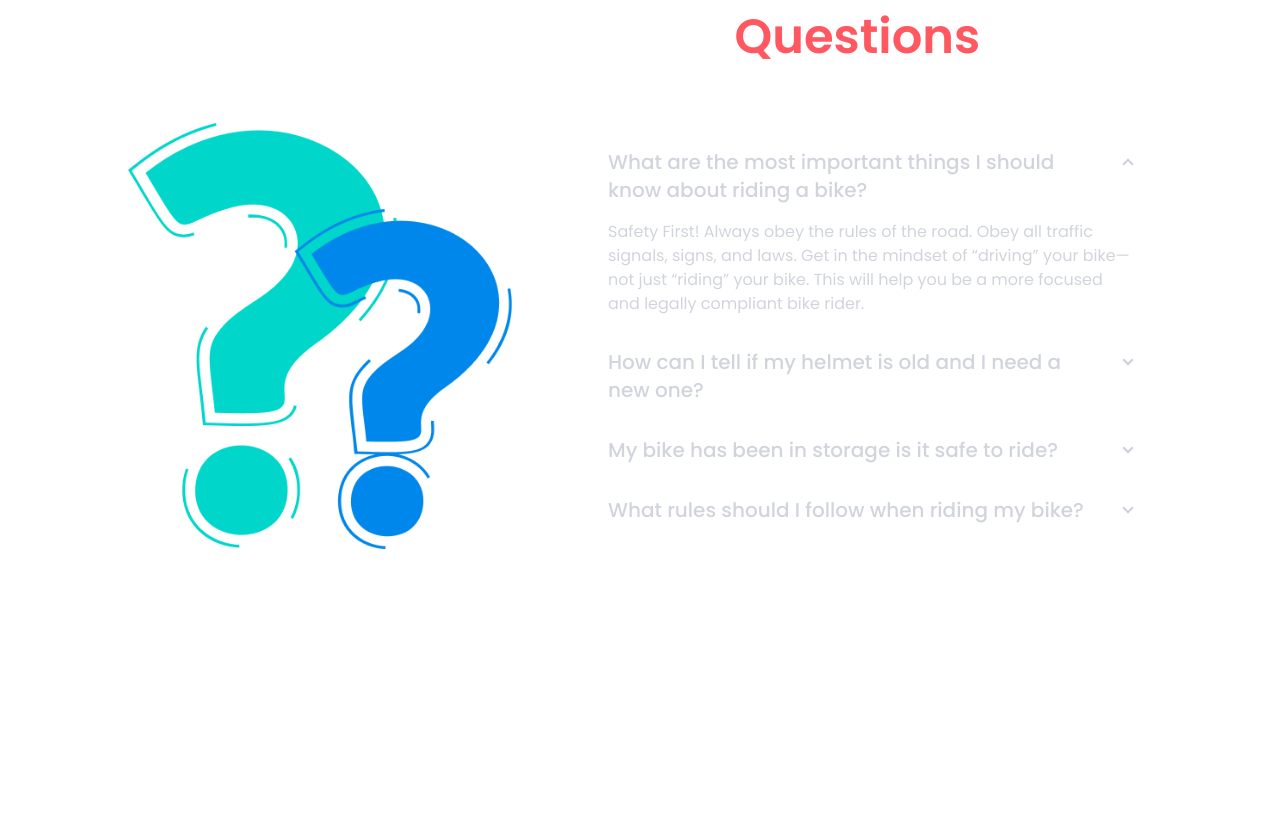
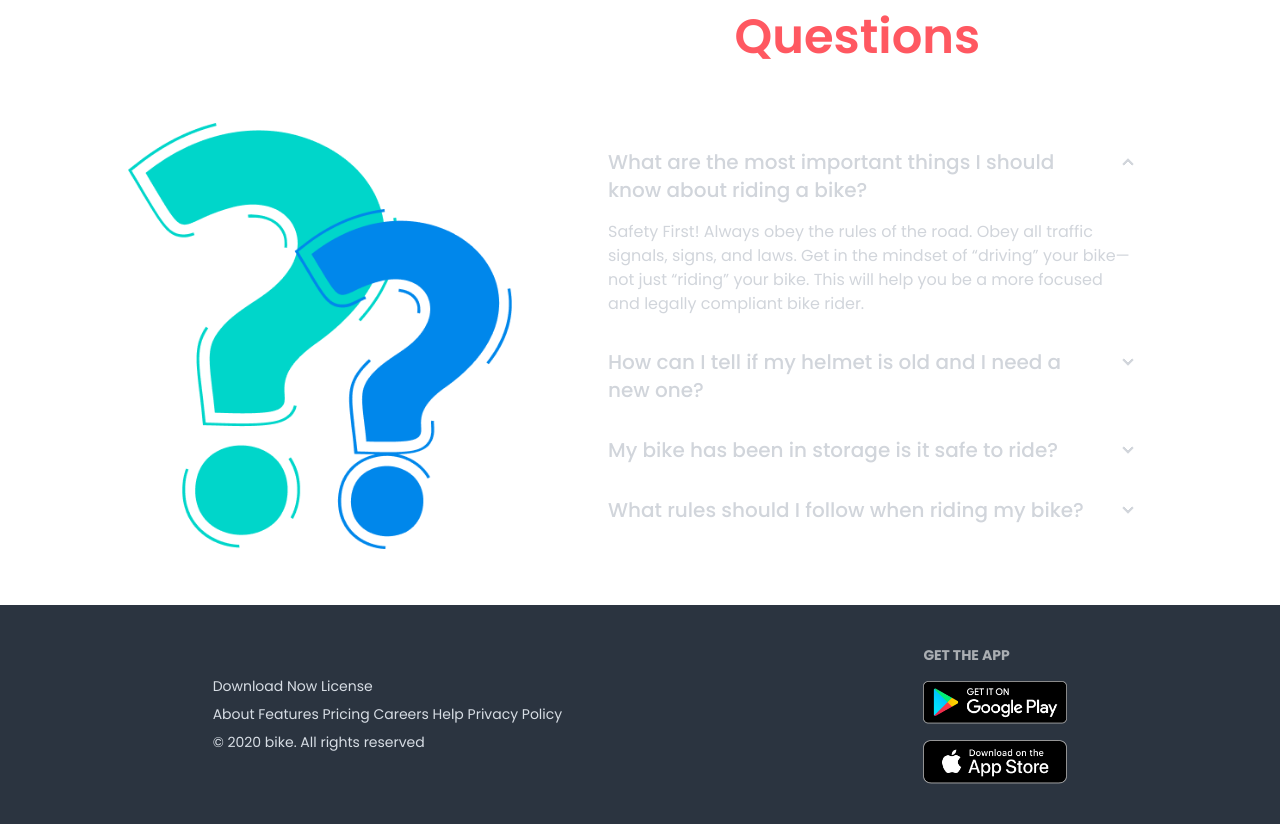
Before and after one commit to sajjad516/Bikers-Zone, a plain HTML site: page index.html in a window 1280 px wide. Shown: the part 1997-2821 px from the top of the page. Before the commit the page ends 2602 px from the top, so only its background shows below. Drawn offline with nearby package versions, Linux system fonts and the light colour scheme.

Commit message:
footer part added

```diff
--- a/index.html
+++ b/index.html
@@ -210,11 +210,12 @@
                 <div class="card card-compact text-center px-4 py-6 bg-base-100 border border-[#DEDEDE]">
                     <figure><img class="w-40" src="images/others/user-1.png" alt="Shoes" /></figure>
                     <div class="card-body">
-                        <p class="text-gray-200">Slate helps you see how many more days you need to work to reach your financial goal for the month and year.</p>
+                        <p class="text-gray-200">Slate helps you see how many more days you need to work to reach your
+                            financial goal for the month and year.</p>
                         <div class="rating justify-center my-3">
                             <input type="radio" name="rating-2" class="mask mask-star-2 bg-orange-400" />
                             <input type="radio" name="rating-2" class="mask mask-star-2 bg-orange-400" />
-                            <input type="radio" name="rating-2" class="mask mask-star-2 bg-orange-400"  />
+                            <input type="radio" name="rating-2" class="mask mask-star-2 bg-orange-400" />
                             <input type="radio" name="rating-2" class="mask mask-star-2 bg-orange-400" checked />
                             <input type="radio" name="rating-2" class="mask mask-star-2 bg-orange-400" />
                         </div>
@@ -228,11 +229,12 @@
                 <div class="card card-compact text-center px-4 py-6 bg-base-100 border border-[#DEDEDE]">
                     <figure><img class="w-40" src="images/others/user-2.png" alt="Shoes" /></figure>
                     <div class="card-body">
-                        <p class="text-gray-200">Slate helps you see how many more days you need to work to reach your financial goal for the month and year.</p>
+                        <p class="text-gray-200">Slate helps you see how many more days you need to work to reach your
+                            financial goal for the month and year.</p>
                         <div class="rating justify-center my-3">
                             <input type="radio" name="rating-2" class="mask mask-star-2 bg-orange-400" />
                             <input type="radio" name="rating-2" class="mask mask-star-2 bg-orange-400" />
-                            <input type="radio" name="rating-2" class="mask mask-star-2 bg-orange-400"  />
+                            <input type="radio" name="rating-2" class="mask mask-star-2 bg-orange-400" />
                             <input type="radio" name="rating-2" class="mask mask-star-2 bg-orange-400" checked />
                             <input type="radio" name="rating-2" class="mask mask-star-2 bg-orange-400" />
                         </div>
@@ -246,11 +248,12 @@
                 <div class="card card-compact text-center px-4 py-6 bg-base-100 border border-[#DEDEDE]">
                     <figure><img class="w-40" src="images/others/user-3.png" alt="Shoes" /></figure>
                     <div class="card-body">
-                        <p class="text-gray-200">Slate helps you see how many more days you need to work to reach your financial goal for the month and year.</p>
+                        <p class="text-gray-200">Slate helps you see how many more days you need to work to reach your
+                            financial goal for the month and year.</p>
                         <div class="rating justify-center my-3">
                             <input type="radio" name="rating-2" class="mask mask-star-2 bg-orange-400" />
                             <input type="radio" name="rating-2" class="mask mask-star-2 bg-orange-400" />
-                            <input type="radio" name="rating-2" class="mask mask-star-2 bg-orange-400"  />
+                            <input type="radio" name="rating-2" class="mask mask-star-2 bg-orange-400" />
                             <input type="radio" name="rating-2" class="mask mask-star-2 bg-orange-400" checked />
                             <input type="radio" name="rating-2" class="mask mask-star-2 bg-orange-400" />
                         </div>
@@ -264,7 +267,8 @@
         </section>
         <!-- FAQ section -->
         <section>
-            <h1 class="text-5xl text-white my-10 font-semibold text-center leading-tight">Frequently Asked <span class="text-error">Questions</span></h1>
+            <h1 class="text-5xl text-white my-10 font-semibold text-center leading-tight">Frequently Asked <span
+                    class="text-error">Questions</span></h1>
             <div class="mb-10">
                 <div class="hero md:px-10 lg:px-28">
                     <div class="hero-content gap-20 text-gray-300  flex-col lg:flex-row">
@@ -277,7 +281,9 @@
                                     know about riding a bike?
                                 </div>
                                 <div class="collapse-content">
-                              <p>Safety First! Always obey the rules of the road. Obey all traffic signals, signs, and laws. Get in the mindset of “driving” your bike—not just “riding” your bike. This will help you be a more focused and legally compliant bike rider. </p>
+                                    <p>Safety First! Always obey the rules of the road. Obey all traffic signals, signs,
+                                        and laws. Get in the mindset of “driving” your bike—not just “riding” your bike.
+                                        This will help you be a more focused and legally compliant bike rider. </p>
                                 </div>
                             </div>
                             <div class="collapse collapse-arrow">
@@ -286,7 +292,9 @@
                                     How can I tell if my helmet is old and I need a new one?
                                 </div>
                                 <div class="collapse-content">
-                              <p>Safety First! Always obey the rules of the road. Obey all traffic signals, signs, and laws. Get in the mindset of “driving” your bike—not just “riding” your bike. This will help you be a more focused and legally compliant bike rider. </p>
+                                    <p>Safety First! Always obey the rules of the road. Obey all traffic signals, signs,
+                                        and laws. Get in the mindset of “driving” your bike—not just “riding” your bike.
+                                        This will help you be a more focused and legally compliant bike rider. </p>
                                 </div>
                             </div>
                             <div class="collapse collapse-arrow">
@@ -313,8 +321,30 @@
             </div>
         </section>
     </main>
-    <footer>
-
+    <!-- footer section -->
+    <footer class="footer flex justify-around items-center p-10 bg-neutral text-neutral-content">
+        <div>
+            <div>
+                <a href="#">Download Now</a>
+                <a href="#">License</a>
+            </div>
+            <div>
+                <a href="#">About</a>
+                <a href="#">Features</a>
+                <a href="#">Pricing</a>
+                <a href="#">Careers</a>
+                <a href="#">Help</a>
+                <a href="#">Privacy Policy</a>
+            </div>
+            <p>&copy; 2020 bike. All rights reserved</p>
+        </div>
+        <div>
+            <h6 class="footer-title text-white">Get the App</h6>
+            <div class="grid grid-row gap-4">
+                <a><img class="w-36" src="images/others/android.png" alt=""></a>
+                <a><img class="w-36" src="images/others/ios.png" alt=""></a>
+            </div>
+        </div>
     </footer>
 </body>
 
```
Lines whose indentation alone changed are shown as unchanged.
